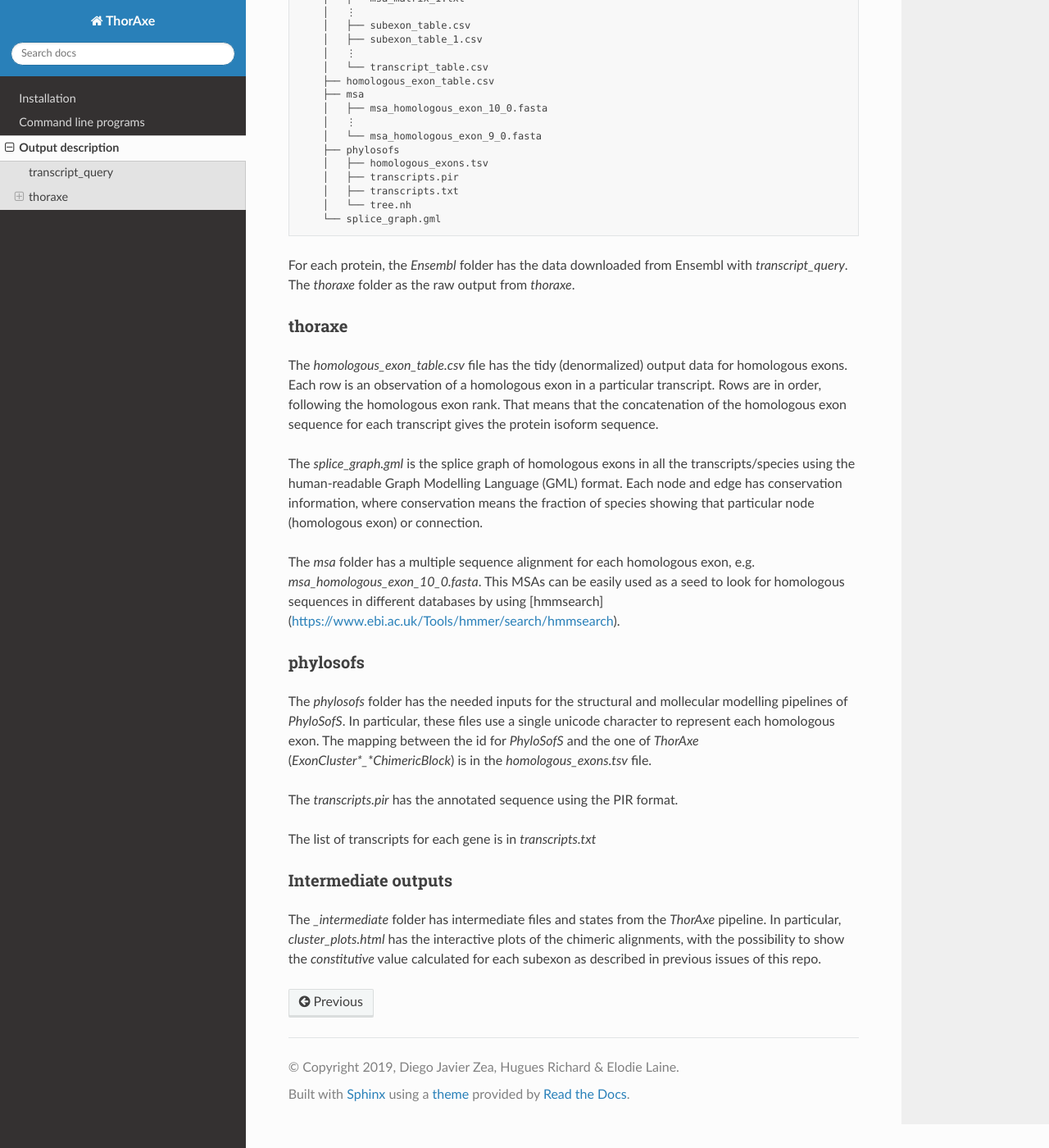
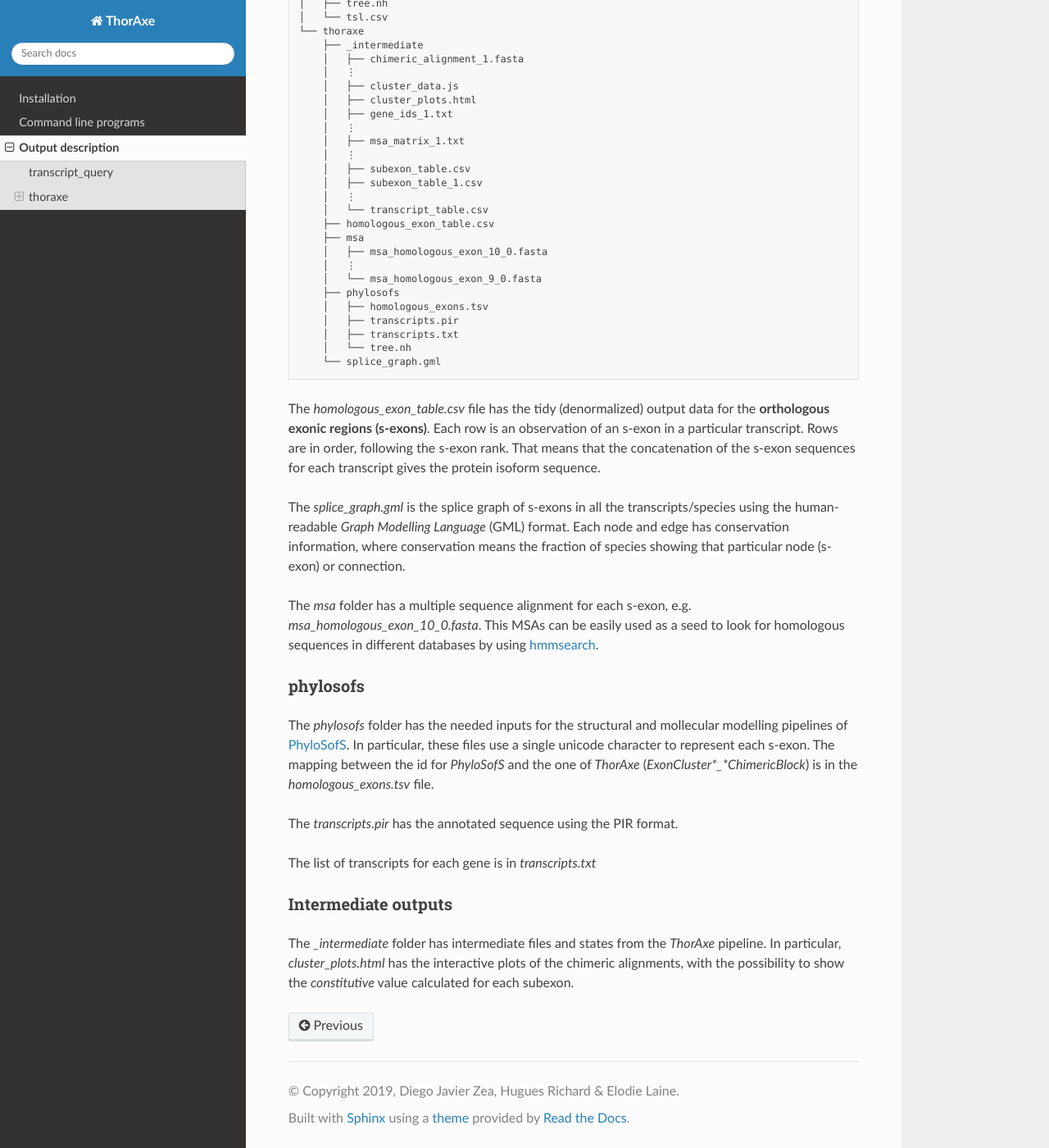
Before and after one commit to PhyloSofS-Team/thoraxe, a Sphinx documentation site: the page built from docs/source/output.rst, in a window 1280 px wide and 1400 px high, scrolled down 952 px. Shown: the whole window at 82% size. Built offline with Sphinx 7.4.7 and the Read the Docs theme 2.0.0, drawn with Linux system fonts in a browser that asks for light colours; pages that are not in the unit, such as notebooks, are missing from menus; some of the changed text lies outside the part shown.

Commit message:
Update docs

```diff
--- a/docs/source/output.rst
+++ b/docs/source/output.rst
@@ -10,6 +10,7 @@ transcript_query
 ----------------
 
 ::
+
     transcript_query PAX6 -l homo_sapiens,mus_musculus,xenopus_tropicalis,danio_rerio
 
 Running the previous line is going to create a `PAX6` folder with an `Ensembl`
@@ -66,37 +78,30 @@ thoraxe
         └── splice_graph.gml
 
 
-For each protein, the `Ensembl` folder has the data downloaded from Ensembl
-with `transcript_query`. The `thoraxe` folder as the raw output from `thoraxe`.
-
-
-thoraxe
-~~~~~~~
 
 The `homologous_exon_table.csv` file has the tidy (denormalized) output data for
-homologous exons. Each row is an observation of a homologous exon in a
-particular transcript. Rows are in order, following the homologous exon rank.
-That means that the concatenation of the homologous exon sequence for each
+the **orthologous exonic regions (s-exons)**. Each row is an observation of an
+s-exon in a particular transcript. Rows are in order, following the s-exon rank.
+That means that the concatenation of the s-exon sequences for each
 transcript gives the protein isoform sequence.
 
-The `splice_graph.gml` is the splice graph of homologous exons in all the
-transcripts/species using the human-readable Graph Modelling Language (GML)
+The `splice_graph.gml` is the splice graph of s-exons in all the
+transcripts/species using the human-readable *Graph Modelling Language* (GML)
 format. Each node and edge has conservation information, where conservation
-means the fraction of species showing that particular node (homologous exon) or
+means the fraction of species showing that particular node (s-exon) or
 connection.
 
-The `msa` folder has a multiple sequence alignment for each homologous exon, e.g.
+The `msa` folder has a multiple sequence alignment for each s-exon, e.g.
 `msa_homologous_exon_10_0.fasta`. This MSAs can be easily used as a seed to
-look for homologous sequences in different databases by using
-[hmmsearch](https://www.ebi.ac.uk/Tools/hmmer/search/hmmsearch).
+look for homologous sequences in different databases by using hmmsearch_.
 
 
 phylosofs
 ~~~~~~~~~
 
 The `phylosofs` folder has the needed inputs for the structural and mollecular
-modelling pipelines of *PhyloSofS*. In particular, these files use a single
-unicode character to represent each homologous exon. The mapping between the id
+modelling pipelines of PhyloSofS_. In particular, these files use a single
+unicode character to represent each s-exon. The mapping between the id
 for *PhyloSofS* and the one of *ThorAxe* (*ExonCluster*_*ChimericBlock*) is in
 the `homologous_exons.tsv` file.
 
@@ -111,8 +116,10 @@ Intermediate outputs
 The `_intermediate` folder has intermediate files and states from the *ThorAxe*
 pipeline. In particular, `cluster_plots.html` has the interactive plots of the
 chimeric alignments, with the possibility to show the `constitutive` value
-calculated for each subexon as described in previous issues of this repo.
+calculated for each subexon.
 
 
 
 .. _Ensembl: https://www.ensembl.org/index.html
+.. _hmmsearch: //www.ebi.ac.uk/Tools/hmmer/search/hmmsearch
+.. _PhyloSofS: https://github.com/PhyloSofS-Team/PhyloSofS
```
Also changed, not shown: other parts of docs/source/output.rst (+11 -0 lines).
